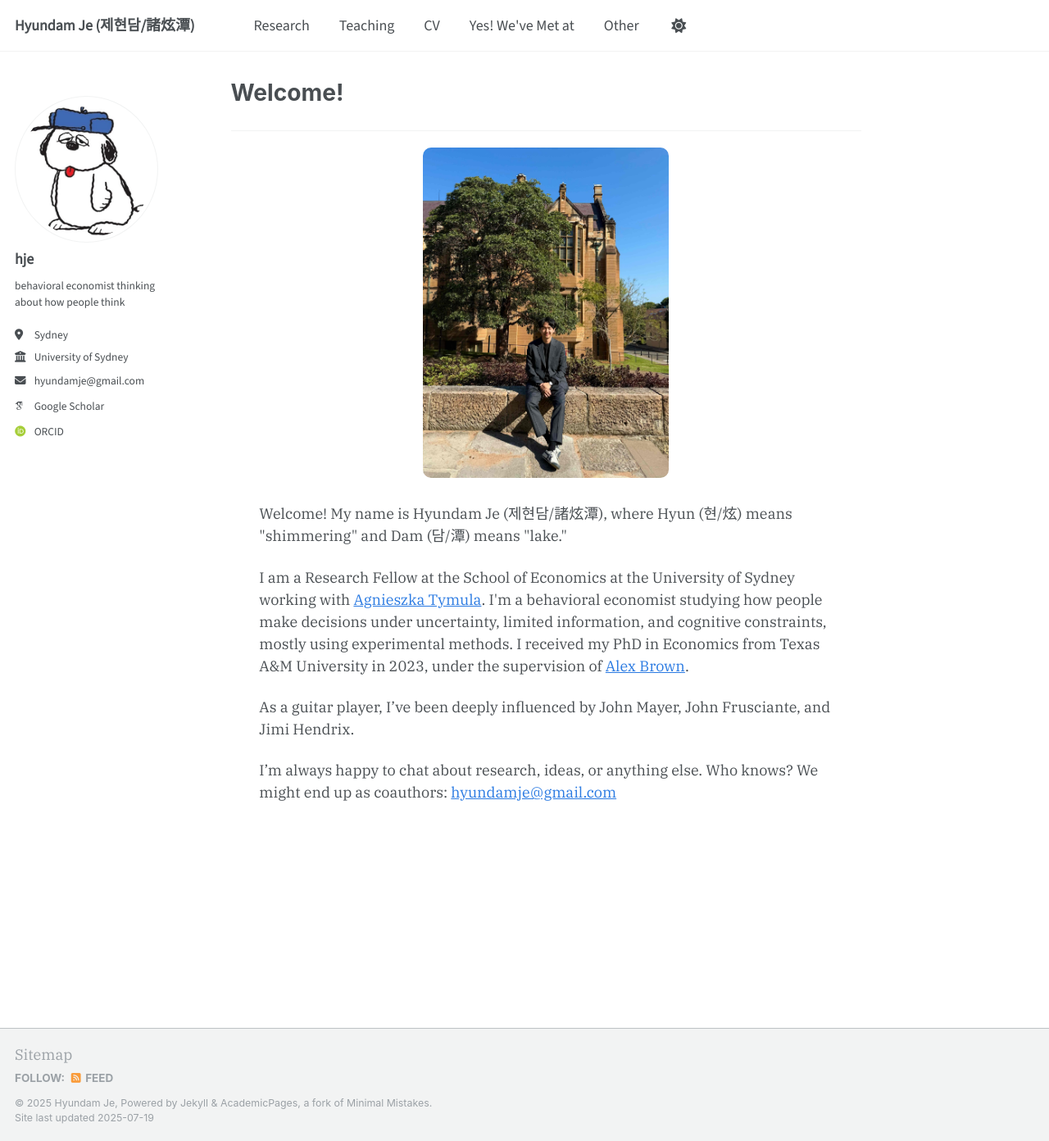
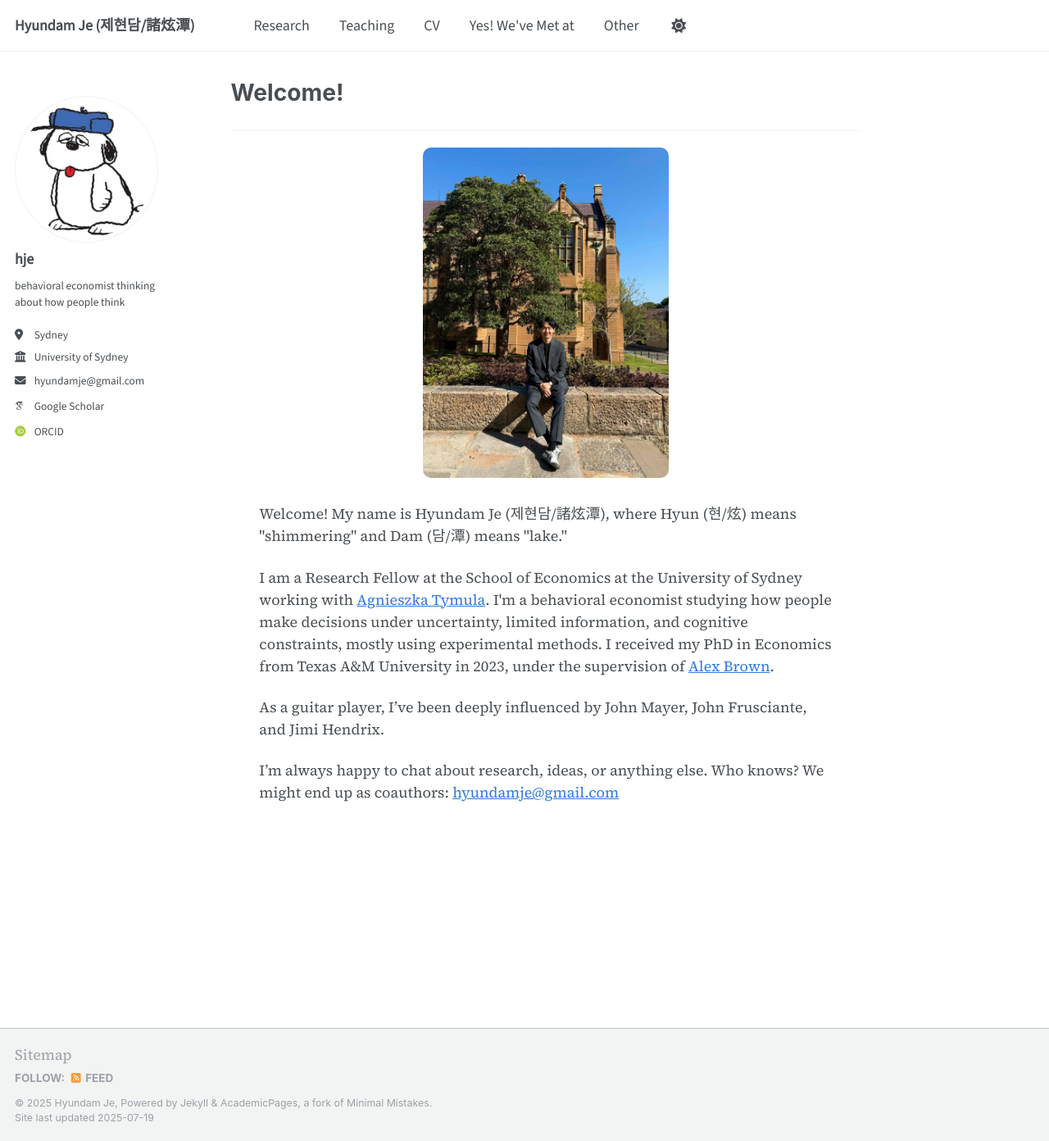
Before and after one commit to hyundamje/hyundamje.github.io, a Jekyll site: the page built from _pages/about.md, in a window 1280 px wide and 1392 px high. Shown: the whole window at 82% size. Built offline with Jekyll 4.4.1, drawn with Linux system fonts in a browser that asks for light colours; some web fonts are replaced.

Commit message:
Update _base.scss

```diff
--- a/_sass/layout/_base.scss
+++ b/_sass/layout/_base.scss
@@ -39,9 +39,9 @@ body {
   padding: $masthead-height 0 0;
   padding-bottom: 9em;
  // font-family: 'Merriweather', serif;
- //  font-family: 'Source Serif 4', serif;
+   font-family: 'Source Serif 4', serif;
  // font-family: 'Roboto Serif', serif;
-  font-family: 'IBM Plex Serif', serif;
+ // font-family: 'IBM Plex Serif', serif;
  // font-family:  'Libertine', serif;
 
     line-height: 1.5;
```
